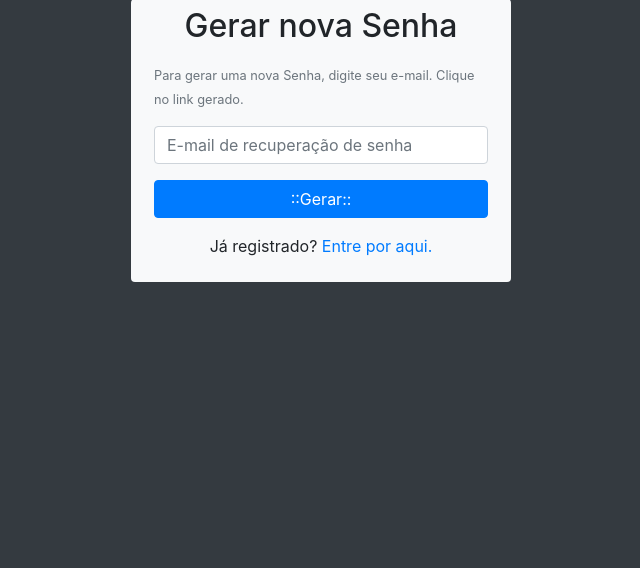
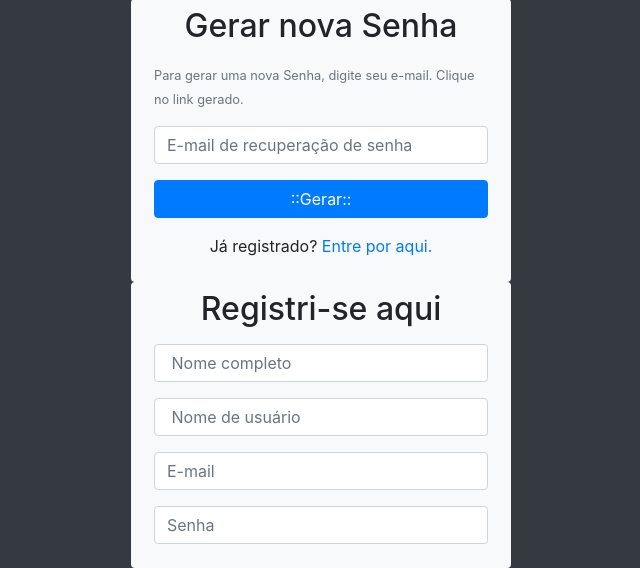
Before and after one commit to rafaeldaro/login, a PHP site: page /login/ in a window 1280 px wide. Shown: the part 427-995 px from the top of the page, without its empty margins (319-959 px from the left). Before the commit the page ends 709 px from the top, so only its background shows below. Run offline with PHP 8.4, Linux system fonts and the light colour scheme.

Commit message:
atualização intervalo

```diff
--- a/index.php
+++ b/index.php
@@ -73,7 +73,7 @@
             </div>
         </section>
         <!-- final da seção de Login -->
-<br>
+        <br>
         <!-- Formulárion de recuperação de de senha -->
         <section class="row">
             <div class="col-lg-4 offset-lg-4 bg-light rounded " id="caixaLogin">
@@ -88,7 +88,7 @@
                     </div>
 
                     <div class="form-group">
-                        <input type="email" name="emailGerarSenha" id="emailGerarsenha"class="form-control" placeholder="E-mail de recuperação de senha ">
+                        <input type="email" name="emailGerarSenha" id="emailGerarsenha" class="form-control" placeholder="E-mail de recuperação de senha ">
                     </div>
 
                     <div class="form-group">
@@ -97,8 +97,8 @@
 
                     <div class="form-group">
                         <p class="text-center">
-                                Já registrado? <a href="#" id="btnJaRegistrado">
-                                    Entre por aqui.
+                            Já registrado? <a href="#" id="btnJaRegistrado">
+                                Entre por aqui.
                             </a>
                         </p>
                     </div>
@@ -108,6 +108,46 @@
             </div>
         </section>
         <!-- Fim da seção de recuperação de senha -->
+
+
+        <!-- Ibício do Formulário de cadastro de novos usuários -->
+        <section class="row">
+
+            <div class="col-4 offset-lg-4 bg-light rounded" id="caixaRegistro">
+
+                <h2 class="text-center mt-2">Registri-se aqui</h2>
+                <form action="#" method="post" class="p-2" id="formRegistro">
+
+                    <div class="form-group">
+                        <input type="text" name="nomeCompleto" id="nomeCompleto" class="form-control" placeholder=" Nome completo">
+                    </div>
+
+                    <div class="form-group">
+                        <input type="text" name="nomeUsuario" id="nomeUsuario" class="form-control" placeholder=" Nome de usuário">
+                    </div>
+
+                    <div class="form-group">
+
+                        <input type="email" name="emailUsuario" id="emailUsuario" class="form-control" placeholder="E-mail">
+
+                    </div>
+
+                    <div class="form-group">
+
+                        <input type="password" name="senhaUsuario" id="senhaUsuario" class="form-control" placeholder="Senha">
+
+                    </div>
+
+
+                </form>
+
+            </div>
+
+        </section>
+
+        <!-- Final do formulário de cadastro de novos usuários -->
+
+
 
     </main>
 
```
